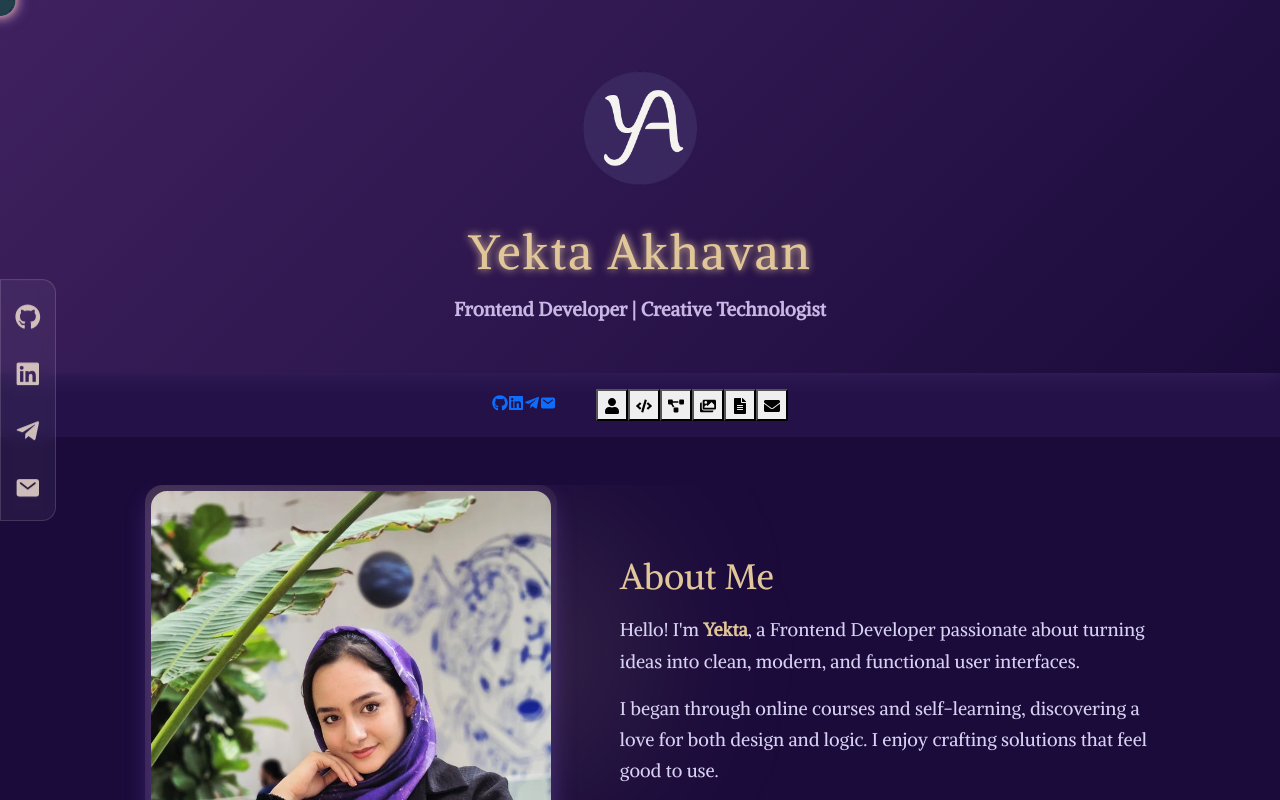
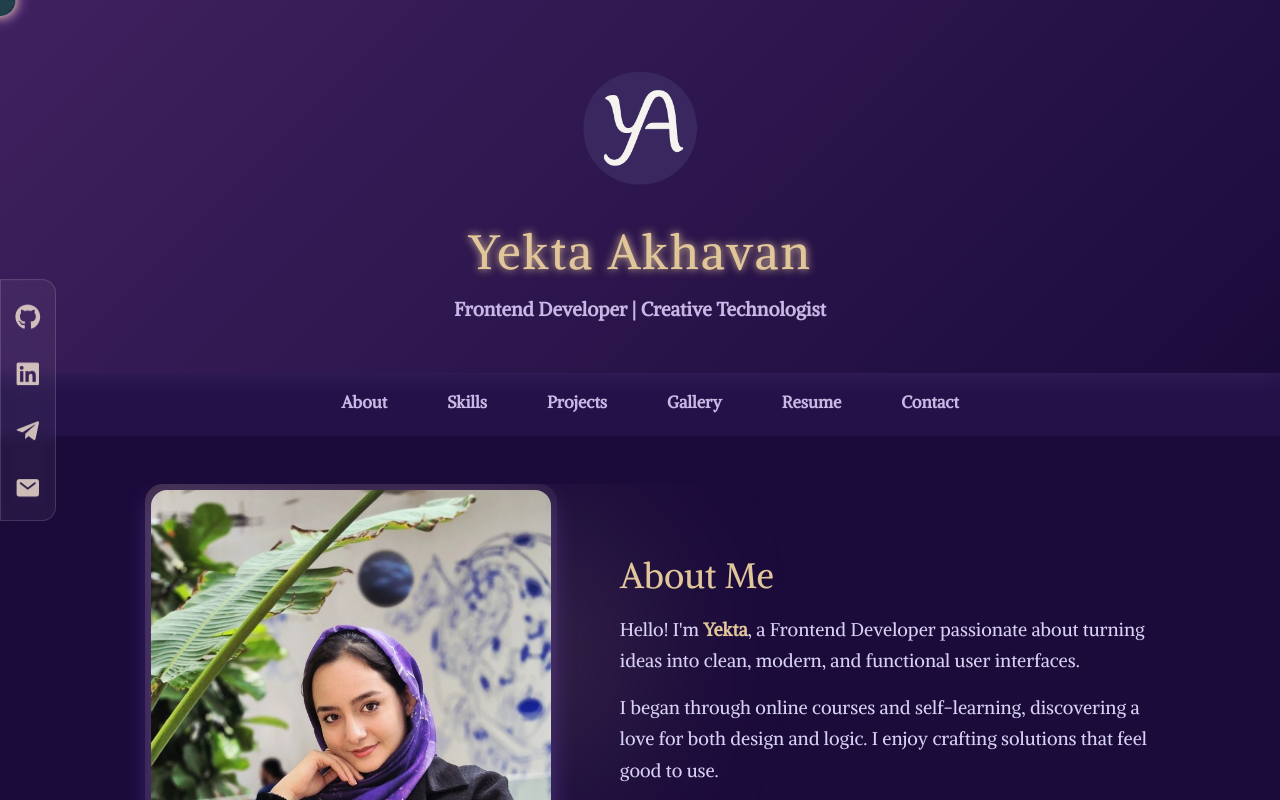
Before and after one commit to yektaakhavan/My-Portfolio, a React (Vite) app: page / in a window 1280 px wide. Shown: the top 800 px of the page. Built offline with nearby package versions, Linux system fonts and the light colour scheme.

Commit message:
update mobile nav

```diff
--- a/src/Component/Navbar/MyNavbar.jsx
+++ b/src/Component/Navbar/MyNavbar.jsx
@@ -15,8 +15,33 @@ import {
 import { IoMail } from "react-icons/io5";
 
 function MyNavbar() {
-  const [activeSection, setActiveSection] = useState("");
+  const [activeSection, setActiveSection] = useState("about");
+  const [scrolled, setScrolled] = useState(false);
   const [showOffcanvas, setShowOffcanvas] = useState(false);
+
+  useEffect(() => {
+    const handleScroll = () => {
+      setScrolled(window.scrollY > 10);
+
+      const sections = document.querySelectorAll("main section");
+      let current = "";
+
+      sections.forEach((section) => {
+        const sectionTop = section.offsetTop - 120;
+        if (window.scrollY >= sectionTop) current = section.getAttribute("id");
+      });
+
+      setActiveSection(current);
+    };
+
+    window.addEventListener("scroll", handleScroll);
+    return () => window.removeEventListener("scroll", handleScroll);
+  }, []);
+
+  const scrollToSection = (id) => {
+    const el = document.getElementById(id);
+    if (el) el.scrollIntoView({ behavior: "smooth" });
+  };
 
   const sections = [
     { id: "about", icon: <FaUser /> },
@@ -28,93 +53,64 @@ function MyNavbar() {
   ];
 
   const socialLinks = [
-    { icon: <FaGithub />, url: "https://github.com" },
-    { icon: <FaLinkedin />, url: "https://linkedin.com" },
-    { icon: <FaTelegramPlane />, url: "https://t.me" },
-    { icon: <IoMail />, url: "mailto:test@example.com" },
+    {
+      icon: <FaGithub />,
+      url: "https://github.com/yektaakhavan",
+      label: "GitHub",
+    },
+    {
+      icon: <FaLinkedin />,
+      url: "https://linkedin.com/in/yekta-akhavan",
+      label: "LinkedIn",
+    },
+    {
+      icon: <FaTelegramPlane />,
+      url: "https://t.me/yektaa_akhavan",
+      label: "Telegram",
+    },
+    {
+      icon: <IoMail />,
+      url: "mailto:yekta.akhavan.dev@gmail.com",
+      label: "Email",
+    },
   ];
-
-  const scrollToSection = (id) => {
-    document.getElementById(id)?.scrollIntoView({ behavior: "smooth" });
-  };
-
-  useEffect(() => {
-    const handleScroll = () => {
-      let current = "";
-      sections.forEach(({ id }) => {
-        const el = document.getElementById(id);
-        if (el && window.scrollY >= el.offsetTop - 130) {
-          current = id;
-        }
-      });
-      setActiveSection(current);
-    };
-
-    window.addEventListener("scroll", handleScroll);
-    return () => window.removeEventListener("scroll", handleScroll);
-  }, []);
-
-  const isMobile = window.innerWidth < 768;
 
   return (
     <>
-      <nav className="my-nav">
-        {!isMobile && (
-          <div className="social-bar">
-            {socialLinks.map(({ icon, url }, i) => (
-              <a
-                key={i}
-                href={url}
-                target="_blank"
-                rel="noopener noreferrer"
-                className="social-icon"
+      {/* Desktop Navigation */}
+      <nav className={`my-nav desktop-nav ${scrolled ? "scrolled" : ""}`}>
+        {sections.map(({ id, icon }) => (
+          <button
+            key={id}
+            className={`nav-link ${activeSection === id ? "active" : ""}`}
+            onClick={() => scrollToSection(id)}
           >
-                {icon}
-              </a>
+            <span className="icon">{icon}</span>
+            {id.charAt(0).toUpperCase() + id.slice(1)}
+          </button>
         ))}
-          </div>
-        )}
+      </nav>
 
-        {isMobile ? (
+      {/* Mobile Navigation */}
+      <nav className={`my-nav mobile-nav ${scrolled ? "scrolled" : ""}`}>
         <button
           className="hamburger-btn"
           onClick={() => setShowOffcanvas(true)}
         >
           <FaBars />
         </button>
-        ) : (
-          <div className="menu">
-            {sections.map(({ id, icon }) => (
-              <button
-                key={id}
-                className={`menu-link ${activeSection === id ? "active" : ""}`}
-                onClick={() => scrollToSection(id)}
-              >
-                {icon}
-              </button>
-            ))}
-          </div>
-        )}
       </nav>
 
-      {showOffcanvas && (
+      {/* Offcanvas Menu */}
+      <div className={`offcanvas-menu ${showOffcanvas ? "active" : ""}`}>
         <div
           className="offcanvas-overlay"
           onClick={() => setShowOffcanvas(false)}
-        >
-          <div
-            className="offcanvas-content"
-            onClick={(e) => e.stopPropagation()}
-          >
-            <div className="offcanvas-header">
-              <h3>Menu</h3>
-              <button
-                className="close-btn"
-                onClick={() => setShowOffcanvas(false)}
-              >
-                ✕
+        ></div>
+        <div className="offcanvas-content">
+          <button className="close-btn" onClick={() => setShowOffcanvas(false)}>
+            &times;
           </button>
-            </div>
 
           <div className="offcanvas-links">
             {sections.map(({ id, icon }) => (
@@ -123,10 +119,7 @@ function MyNavbar() {
                 className={`offcanvas-link ${
                   activeSection === id ? "active" : ""
                 }`}
-                  onClick={() => {
-                    scrollToSection(id);
-                    setShowOffcanvas(false); // ✅ بسته‌شدن منو بعد از کلیک
-                  }}
+                onClick={() => scrollToSection(id)}
               >
                 <span className="icon">{icon}</span>
                 {id.charAt(0).toUpperCase() + id.slice(1)}
@@ -134,22 +127,26 @@ function MyNavbar() {
             ))}
           </div>
 
-            <div className="offcanvas-socials">
-              {socialLinks.map(({ icon, url }, i) => (
+          {/* Social Links in Mobile Menu */}
+          <div className="offcanvas-social">
+            <h4>Connect with me</h4>
+            <div className="social-links-mobile">
+              {socialLinks.map((social, index) => (
                 <a
-                  key={i}
-                  href={url}
+                  key={index}
+                  href={social.url}
                   target="_blank"
                   rel="noopener noreferrer"
-                  className="social-icon"
+                  className="social-link-mobile"
                 >
-                  {icon}
+                  {social.icon}
+                  <span>{social.label}</span>
                 </a>
               ))}
             </div>
           </div>
         </div>
-      )}
+      </div>
     </>
   );
 }
```
Lines whose indentation alone changed are shown as unchanged.
